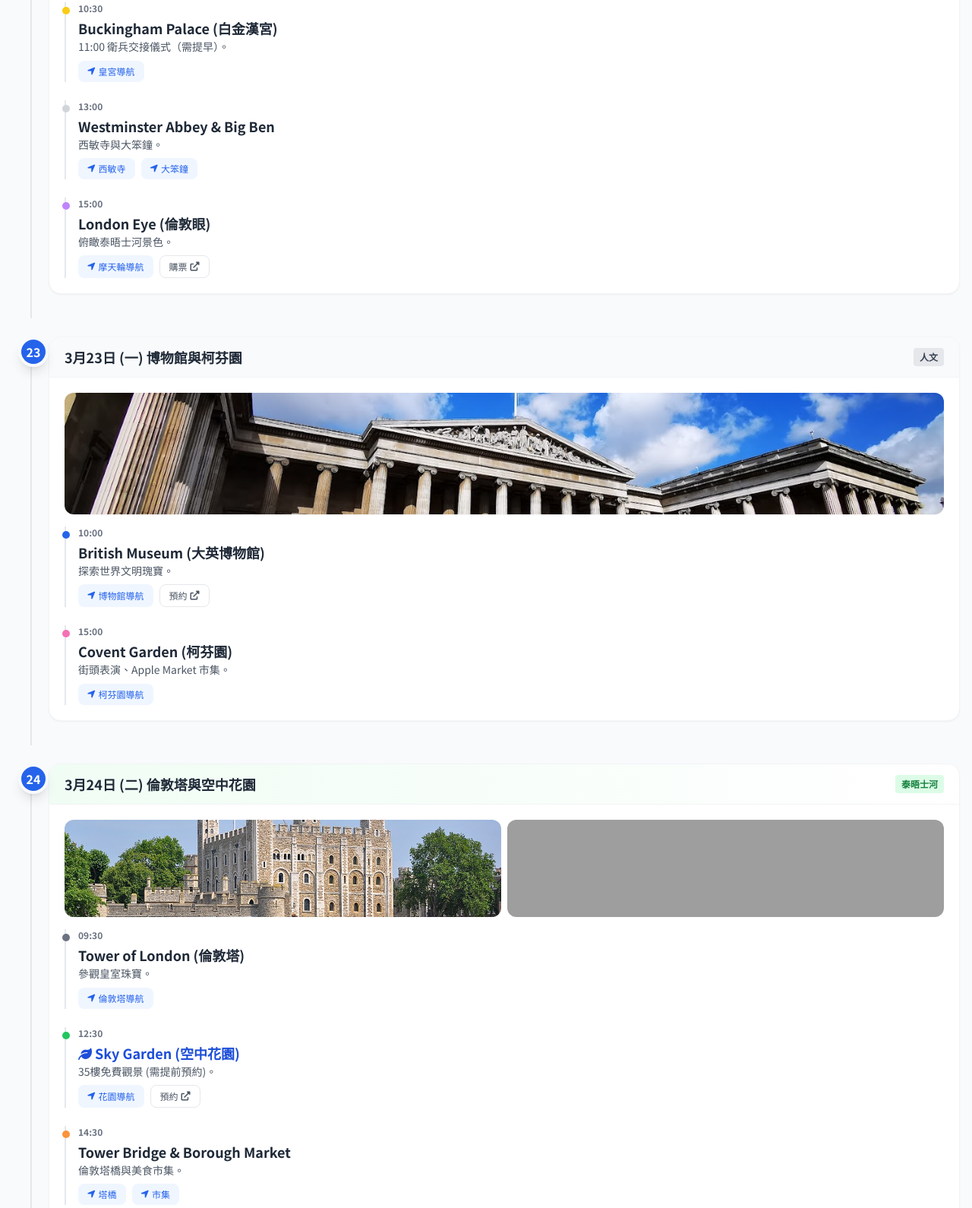
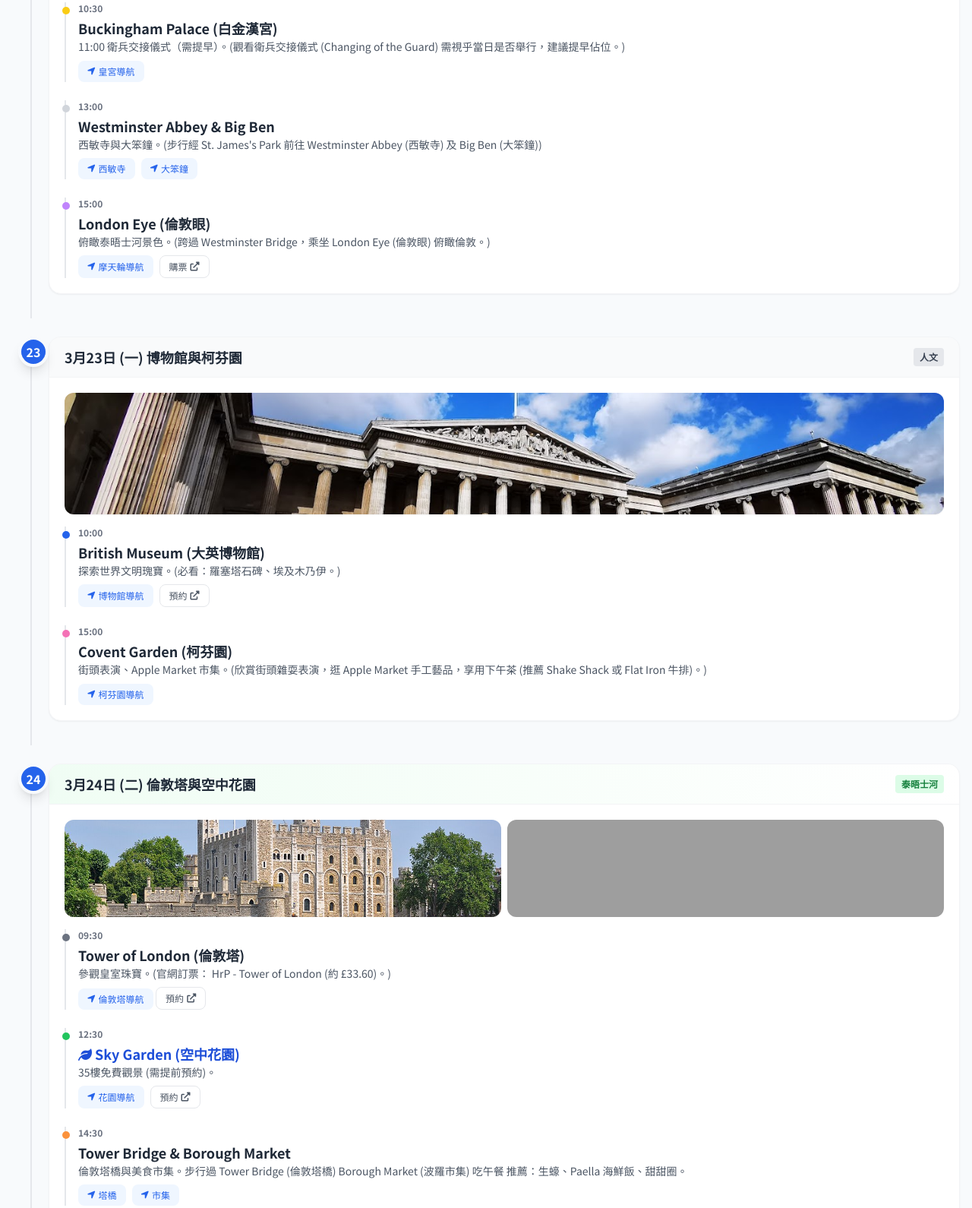
Before and after one commit to waihouse0103/UK_trip, a plain HTML site: page UK_Trip/index.html in a window 1280 px wide. Shown: the part 1820-3410 px from the top of the page at 76% size. Drawn offline with nearby package versions, Linux system fonts and the light colour scheme; grey boxes are pictures that could not be loaded.

Commit message:
Add files via upload

```diff
--- a/UK_Trip/index.html
+++ b/UK_Trip/index.html
@@ -156,7 +156,7 @@
                                 <div class="time text-xs font-bold text-gray-500 mb-1">09:30</div>
                                 <div class="content">
                                     <p class="font-bold text-gray-800 text-lg">Portobello Road Market</p>
-                                    <p class="text-sm text-gray-600 mb-2">諾丁山波多貝羅市集，古董與美食。</p>
+                                    <p class="text-sm text-gray-600 mb-2">諾丁山波多貝羅市集，古董與美食。(週六是主市集日，古董、美食、街頭表演最熱鬧。這是電影《摘星奇緣》(Notting Hill) 的場景。)</p>
                                     <!-- New Notting Hill Image (Colorful Houses) -->
                                     <img src="images/notting_hill.jpg" class="w-full h-32 md:h-40 object-cover rounded-xl mb-2 shadow-sm" alt="Notting Hill">
                                     <a href="https://www.google.com/maps/search/?api=1&query=Portobello+Road+Market+London" target="_blank" class="inline-flex items-center text-xs bg-blue-50 text-blue-600 px-3 py-1.5 rounded-lg hover:bg-blue-100 font-medium"><i class="fas fa-location-arrow mr-1"></i>市集導航</a>
@@ -167,7 +167,7 @@
                                 <div class="time text-xs font-bold text-gray-500 mb-1">14:00</div>
                                 <div class="content">
                                     <p class="font-bold text-gray-800 text-lg">Kensington Gardens</p>
-                                    <p class="text-sm text-gray-600 mb-2">肯辛頓花園散步，欣賞皇宮外觀。</p>
+                                    <p class="text-sm text-gray-600 mb-2">肯辛頓花園散步，欣賞皇宮外觀。(回程散步經過肯辛頓宮，欣賞 Albert Memorial。)之後回酒店 Check-in 休息，調整時差。</p>
                                     <a href="https://www.google.com/maps/search/?api=1&query=Kensington+Gardens+London" target="_blank" class="inline-flex items-center text-xs bg-blue-50 text-blue-600 px-3 py-1.5 rounded-lg hover:bg-blue-100 font-medium"><i class="fas fa-location-arrow mr-1"></i>花園導航</a>
                                 </div>
                             </li>
@@ -198,7 +198,7 @@
                                 <div class="time text-xs font-bold text-gray-500 mb-1">10:30</div>
                                 <div class="content">
                                     <p class="font-bold text-gray-800 text-lg">Buckingham Palace (白金漢宮)</p>
-                                    <p class="text-sm text-gray-600 mb-2">11:00 衛兵交接儀式（需提早）。</p>
+                                    <p class="text-sm text-gray-600 mb-2">11:00 衛兵交接儀式（需提早）。(觀看衛兵交接儀式 (Changing of the Guard) 需視乎當日是否舉行，建議提早佔位。)</p>
                                     <a href="https://www.google.com/maps/search/?api=1&query=Buckingham+Palace+London" target="_blank" class="inline-flex items-center text-xs bg-blue-50 text-blue-600 px-3 py-1.5 rounded-lg hover:bg-blue-100 font-medium"><i class="fas fa-location-arrow mr-1"></i>皇宮導航</a>
                                 </div>
                             </li>
@@ -207,7 +207,7 @@
                                 <div class="time text-xs font-bold text-gray-500 mb-1">13:00</div>
                                 <div class="content">
                                     <p class="font-bold text-gray-800 text-lg">Westminster Abbey & Big Ben</p>
-                                    <p class="text-sm text-gray-600 mb-2">西敏寺與大笨鐘。</p>
+                                    <p class="text-sm text-gray-600 mb-2">西敏寺與大笨鐘。(步行經 St. James's Park 前往 Westminster Abbey (西敏寺) 及 Big Ben (大笨鐘))</p>
                                     <div class="flex gap-2">
                                         <a href="https://www.google.com/maps/search/?api=1&query=Westminster+Abbey" target="_blank" class="inline-flex items-center text-xs bg-blue-50 text-blue-600 px-3 py-1.5 rounded-lg hover:bg-blue-100 font-medium"><i class="fas fa-location-arrow mr-1"></i>西敏寺</a>
                                         <a href="https://www.google.com/maps/search/?api=1&query=Big+Ben+London" target="_blank" class="inline-flex items-center text-xs bg-blue-50 text-blue-600 px-3 py-1.5 rounded-lg hover:bg-blue-100 font-medium"><i class="fas fa-location-arrow mr-1"></i>大笨鐘</a>
@@ -219,7 +219,7 @@
                                 <div class="time text-xs font-bold text-gray-500 mb-1">15:00</div>
                                 <div class="content">
                                     <p class="font-bold text-gray-800 text-lg">London Eye (倫敦眼)</p>
-                                    <p class="text-sm text-gray-600 mb-2">俯瞰泰晤士河景色。</p>
+                                    <p class="text-sm text-gray-600 mb-2">俯瞰泰晤士河景色。(跨過 Westminster Bridge，乘坐 London Eye (倫敦眼) 俯瞰倫敦。)</p>
                                     <div class="flex flex-wrap gap-2">
                                         <a href="https://www.google.com/maps/search/?api=1&query=London+Eye" target="_blank" class="inline-flex items-center text-xs bg-blue-50 text-blue-600 px-3 py-1.5 rounded-lg hover:bg-blue-100 font-medium"><i class="fas fa-location-arrow mr-1"></i>摩天輪導航</a>
                                         <a href="https://www.londoneye.com/" target="_blank" class="inline-flex items-center text-xs border border-gray-200 text-gray-600 px-3 py-1.5 rounded-lg hover:bg-gray-50 font-medium">購票 <i class="fas fa-external-link-alt ml-1"></i></a>
@@ -250,7 +250,7 @@
                                 <div class="time text-xs font-bold text-gray-500 mb-1">10:00</div>
                                 <div class="content">
                                     <p class="font-bold text-gray-800 text-lg">British Museum (大英博物館)</p>
-                                    <p class="text-sm text-gray-600 mb-2">探索世界文明瑰寶。</p>
+                                    <p class="text-sm text-gray-600 mb-2">探索世界文明瑰寶。(必看：羅塞塔石碑、埃及木乃伊。)</p>
                                     <div class="flex flex-wrap gap-2">
                                         <a href="https://www.google.com/maps/search/?api=1&query=British+Museum+London" target="_blank" class="inline-flex items-center text-xs bg-blue-50 text-blue-600 px-3 py-1.5 rounded-lg hover:bg-blue-100 font-medium"><i class="fas fa-location-arrow mr-1"></i>博物館導航</a>
                                         <a href="https://www.britishmuseum.org/" target="_blank" class="inline-flex items-center text-xs border border-gray-200 text-gray-600 px-3 py-1.5 rounded-lg hover:bg-gray-50 font-medium">預約 <i class="fas fa-external-link-alt ml-1"></i></a>
@@ -262,7 +262,7 @@
                                 <div class="time text-xs font-bold text-gray-500 mb-1">15:00</div>
                                 <div class="content">
                                     <p class="font-bold text-gray-800 text-lg">Covent Garden (柯芬園)</p>
-                                    <p class="text-sm text-gray-600 mb-2">街頭表演、Apple Market 市集。</p>
+                                    <p class="text-sm text-gray-600 mb-2">街頭表演、Apple Market 市集。(欣賞街頭雜耍表演，逛 Apple Market 手工藝品，享用下午茶 (推薦 Shake Shack 或 Flat Iron 牛排)。)</p>
                                     <a href="https://www.google.com/maps/search/?api=1&query=Covent+Garden+London" target="_blank" class="inline-flex items-center text-xs bg-blue-50 text-blue-600 px-3 py-1.5 rounded-lg hover:bg-blue-100 font-medium"><i class="fas fa-location-arrow mr-1"></i>柯芬園導航</a>
                                 </div>
                             </li>
@@ -293,8 +293,9 @@
                                 <div class="time text-xs font-bold text-gray-500 mb-1">09:30</div>
                                 <div class="content">
                                     <p class="font-bold text-gray-800 text-lg">Tower of London (倫敦塔)</p>
-                                    <p class="text-sm text-gray-600 mb-2">參觀皇室珠寶。</p>
+                                    <p class="text-sm text-gray-600 mb-2">參觀皇室珠寶。(官網訂票： HrP - Tower of London (約 £33.60)。)</p>
                                     <a href="https://www.google.com/maps/search/?api=1&query=Tower+of+London" target="_blank" class="inline-flex items-center text-xs bg-blue-50 text-blue-600 px-3 py-1.5 rounded-lg hover:bg-blue-100 font-medium"><i class="fas fa-location-arrow mr-1"></i>倫敦塔導航</a>
+									 <a href="https://www.hrp.org.uk/tower-of-london/" target="_blank" class="inline-flex items-center text-xs border border-gray-200 text-gray-600 px-3 py-1.5 rounded-lg hover:bg-gray-50 font-medium">預約 <i class="fas fa-external-link-alt ml-1"></i></a>
                                 </div>
                             </li>
                             <li class="relative pl-4 border-l-2 border-gray-200">
@@ -314,7 +315,7 @@
                                 <div class="time text-xs font-bold text-gray-500 mb-1">14:30</div>
                                 <div class="content">
                                     <p class="font-bold text-gray-800 text-lg">Tower Bridge & Borough Market</p>
-                                    <p class="text-sm text-gray-600 mb-2">倫敦塔橋與美食市集。</p>
+                                    <p class="text-sm text-gray-600 mb-2">倫敦塔橋與美食市集。步行過 Tower Bridge (倫敦塔橋)&nbsp;Borough Market (波羅市集) 吃午餐 推薦：生蠔、Paella 海鮮飯、甜甜圈。</p>
                                     <div class="flex gap-2">
                                         <a href="https://www.google.com/maps/search/?api=1&query=Tower+Bridge+London" target="_blank" class="inline-flex items-center text-xs bg-blue-50 text-blue-600 px-3 py-1.5 rounded-lg hover:bg-blue-100 font-medium"><i class="fas fa-location-arrow mr-1"></i>塔橋</a>
                                         <a href="https://www.google.com/maps/search/?api=1&query=Borough+Market+London" target="_blank" class="inline-flex items-center text-xs bg-blue-50 text-blue-600 px-3 py-1.5 rounded-lg hover:bg-blue-100 font-medium"><i class="fas fa-location-arrow mr-1"></i>市集</a>
```
